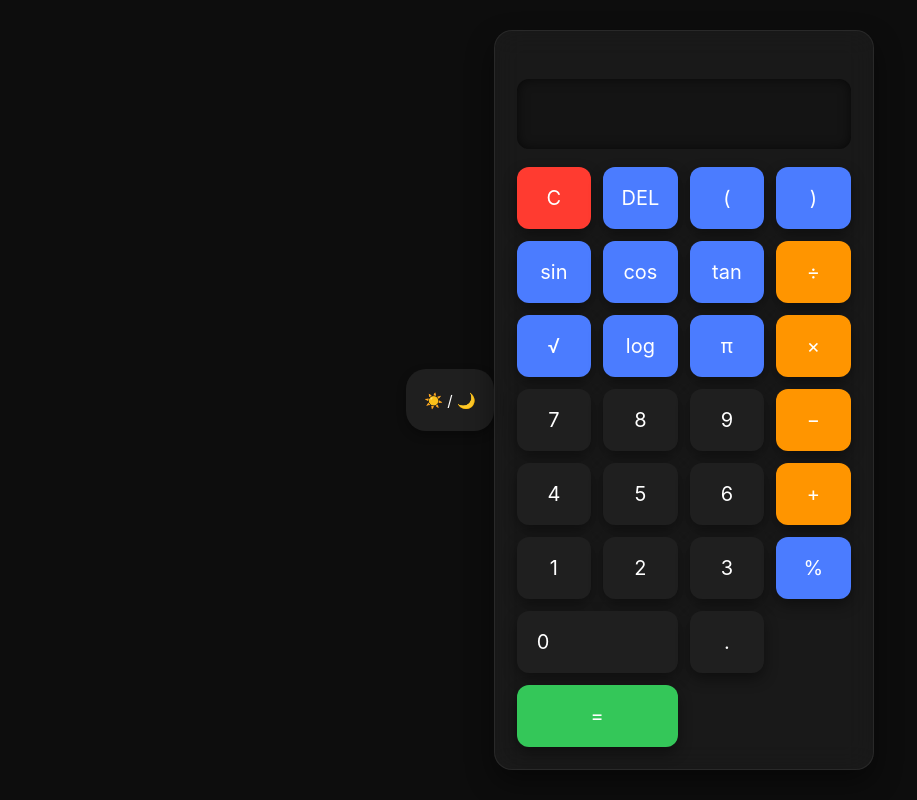
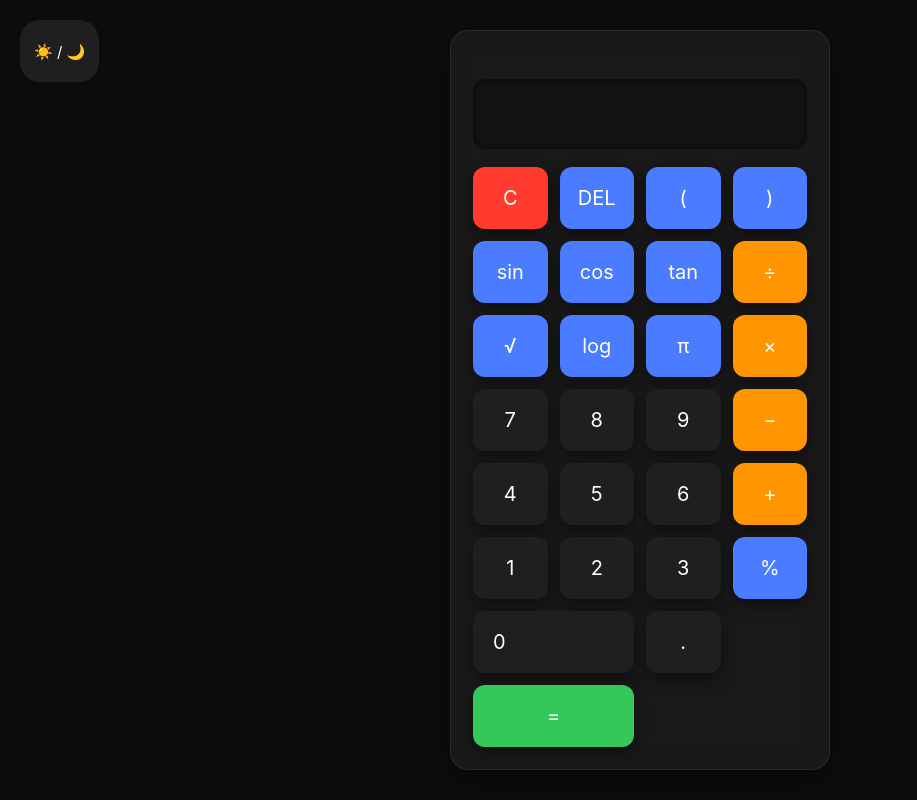
Before and after one commit to Pallavichoudharyy/scientific-calculator, a plain HTML site: page index.html in a window 1280 px wide. Shown: the whole page, without its empty margins (0-917 px from the left). Drawn offline with Linux system fonts and the light colour scheme.

Commit message:
Update style.css

```diff
--- a/assets/css/style.css
+++ b/assets/css/style.css
@@ -170,14 +170,19 @@ button:active {
   top: 20px;
 }
 
+/* Theme Toggle — TOP LEFT CORNER */
 .theme-toggle {
+  position: fixed;
+  top: 20px;
+  left: 20px;
   background: var(--number-bg);
   color: var(--white);
-  padding: 8px 18px;
+  padding: 8px 14px;
   font-size: 15px;
   border: none;
   border-radius: 20px;
   cursor: pointer;
+  z-index: 999;
   transition: 0.25s;
   box-shadow: 0 4px 10px rgba(0,0,0,0.3);
 }
@@ -190,6 +195,7 @@ button:active {
 .theme-toggle:active {
   transform: scale(0.95);
 }
+
 
 
 /* ----------------------------------------------------
```
